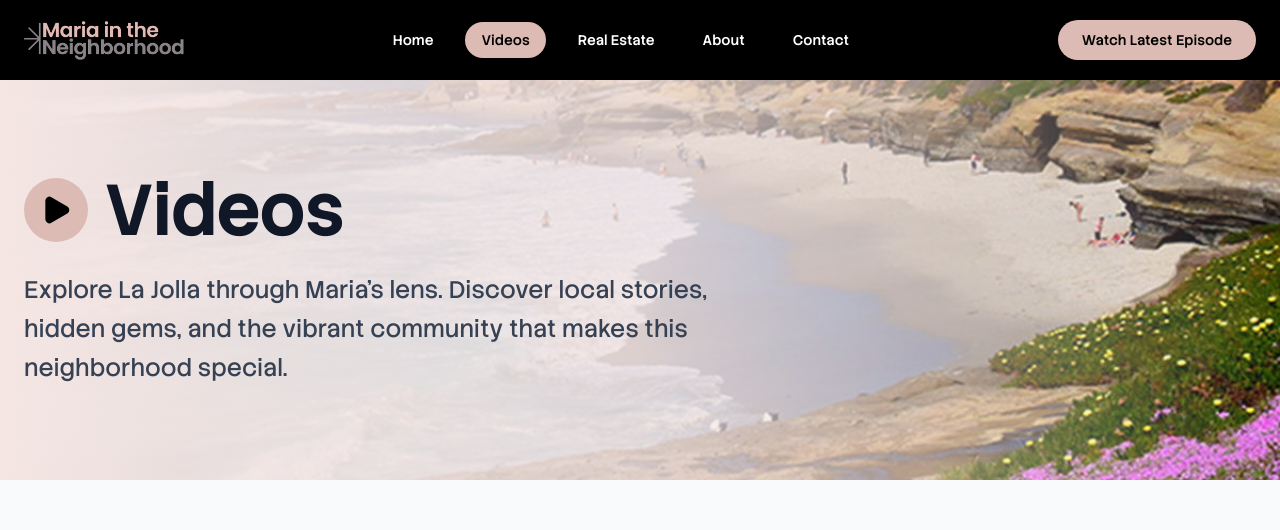
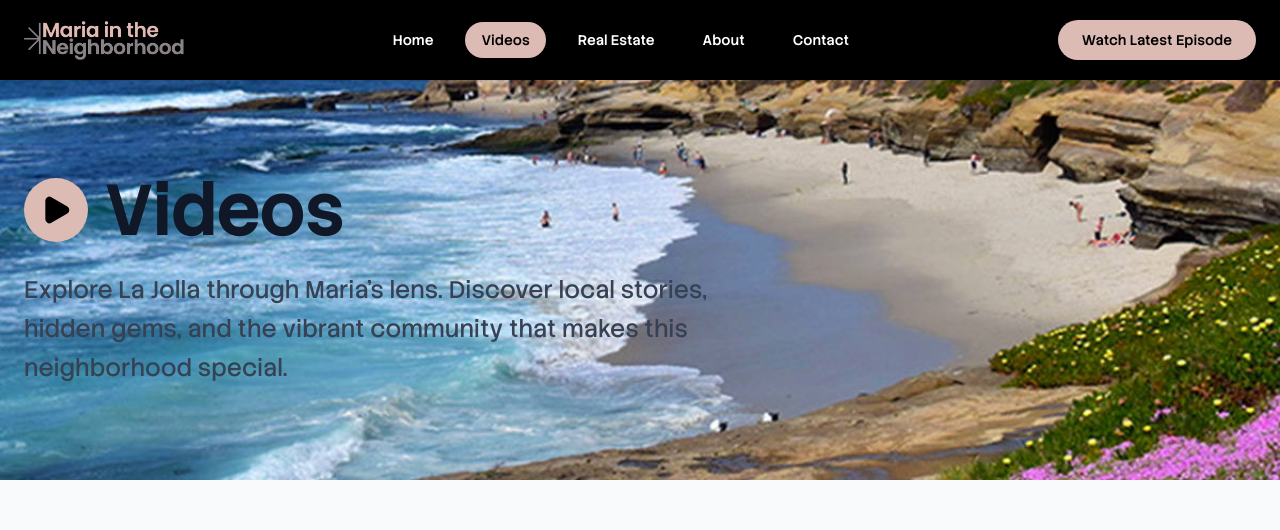
Before and after one commit to LanceTreyark/mariainneighborhood.com, a Next.js app: page /videos in a window 1280 px wide. Shown: the top 530 px of the page. Built offline with nearby package versions, Linux system fonts and the light colour scheme.

Commit message:
01.15.26 07:14PM

```diff
--- a/components/videos-hero.tsx
+++ b/components/videos-hero.tsx
@@ -16,7 +16,7 @@ export function VideosHero() {
           className="object-cover"
           priority
         />
-        <div className="absolute inset-0 bg-gradient-to-r from-[#f5e6e3] via-[#f5e6e3]/80 via-50% to-transparent" />
+        <div className="absolute inset-0 " />
       </div>
 
       {/* Content */}
```
